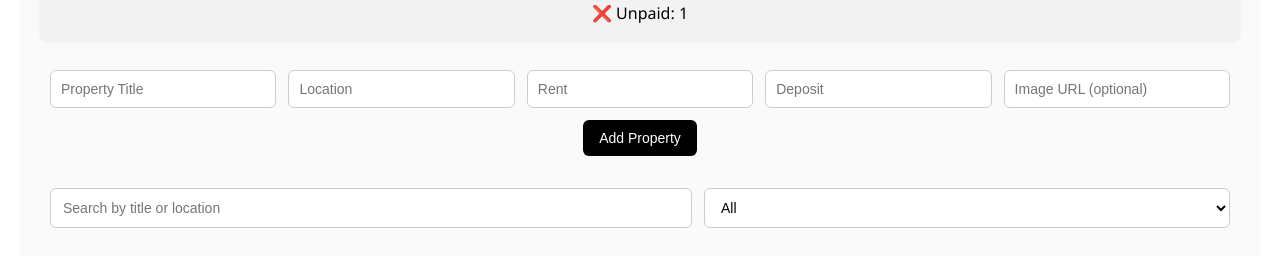
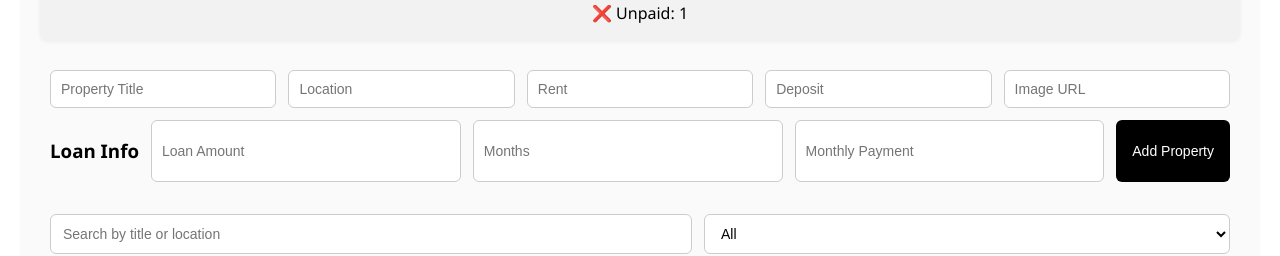
Before and after one commit to bingbingkarl-chen/renttrack-lite, a React (Create React App) app: page / in a window 1280 px wide. Shown: the part 243-499 px from the top of the page. Built offline with nearby package versions, Linux system fonts and the light colour scheme.

Commit message:
feat: add loan info fields and show in property card/detail

```diff
--- a/src/components/AddPropertyForm.js
+++ b/src/components/AddPropertyForm.js
@@ -1,4 +1,4 @@
-import React, { useState } from "react";
+import React, { useState, useEffect } from "react";
 import "../styles/AddPropertyForm.css";
 
 function AddPropertyForm({ onAdd }) {
@@ -8,8 +8,26 @@ function AddPropertyForm({ onAdd }) {
   const [deposit, setDeposit] = useState("");
   const [image, setImage] = useState("");
 
+  // 新增：贷款相关字段
+  const [loanAmount, setLoanAmount] = useState("");
+  const [loanMonths, setLoanMonths] = useState("");
+  const [monthlyPayment, setMonthlyPayment] = useState("");
+
   const [error, setError] = useState("");
   const [isSubmitting, setIsSubmitting] = useState(false);
+
+  // 自动计算月供
+  useEffect(() => {
+    if (
+      loanAmount &&
+      loanMonths &&
+      !isNaN(loanAmount) &&
+      !isNaN(loanMonths) &&
+      Number(loanMonths) !== 0
+    ) {
+      setMonthlyPayment((Number(loanAmount) / Number(loanMonths)).toFixed(2));
+    }
+  }, [loanAmount, loanMonths]);
 
   const handleSubmit = (e) => {
     e.preventDefault();
@@ -30,25 +48,33 @@ function AddPropertyForm({ onAdd }) {
       deposit,
       isPaid: false,
       image,
+      loan: {
+        amount: Number(loanAmount) || 0,
+        months: Number(loanMonths) || 0,
+        monthlyPayment: Number(monthlyPayment) || 0,
+      },
+      // 其它字段如 currency、tenant、rentRecords 可以后续加入
     };
 
-    // 模拟异步保存
     setTimeout(() => {
       onAdd(newProperty);
 
-      // 清空表单
       setTitle("");
       setLocation("");
       setRent("");
       setDeposit("");
       setImage("");
+      setLoanAmount("");
+      setLoanMonths("");
+      setMonthlyPayment("");
       setIsSubmitting(false);
-    }, 500); // 半秒假装在提交
+    }, 500);
   };
 
   return (
     <form onSubmit={handleSubmit} className="add-property-form">
       {error && <p className="error-message">{error}</p>}
+
       <input
         type="text"
         placeholder="Property Title"
@@ -62,26 +88,51 @@ function AddPropertyForm({ onAdd }) {
         onChange={(e) => setLocation(e.target.value)}
       />
       <input
-        type="text"
+        type="number"
         placeholder="Rent"
         value={rent}
         onChange={(e) => setRent(e.target.value)}
       />
       <input
-        type="text"
+        type="number"
         placeholder="Deposit"
         value={deposit}
         onChange={(e) => setDeposit(e.target.value)}
       />
       <input
         type="text"
-        placeholder="Image URL (optional)"
+        placeholder="Image URL"
         value={image}
         onChange={(e) => setImage(e.target.value)}
       />
 
-      <button type="submit" disabled={isSubmitting}>
-        {isSubmitting ? "Submitting..." : "Add Property"}
+      {/* 贷款信息 */}
+      <h3>Loan Info</h3>
+      <input
+        type="number"
+        name="loanAmount"
+        placeholder="Loan Amount"
+        value={loanAmount}
+        onChange={(e) => setLoanAmount(e.target.value)}
+      />
+      <input
+        type="number"
+        name="loanMonths"
+        placeholder="Months"
+        value={loanMonths}
+        onChange={(e) => setLoanMonths(e.target.value)}
+      />
+      <input
+        type="number"
+        name="monthlyPayment"
+        placeholder="Monthly Payment"
+        value={monthlyPayment}
+        onChange={(e) => setMonthlyPayment(e.target.value)}
+        readOnly //
+      />
+
+      <button type="submit" className="primary" disabled={isSubmitting}>
+        {isSubmitting ? "Saving..." : "Add Property"}
       </button>
     </form>
   );
```
